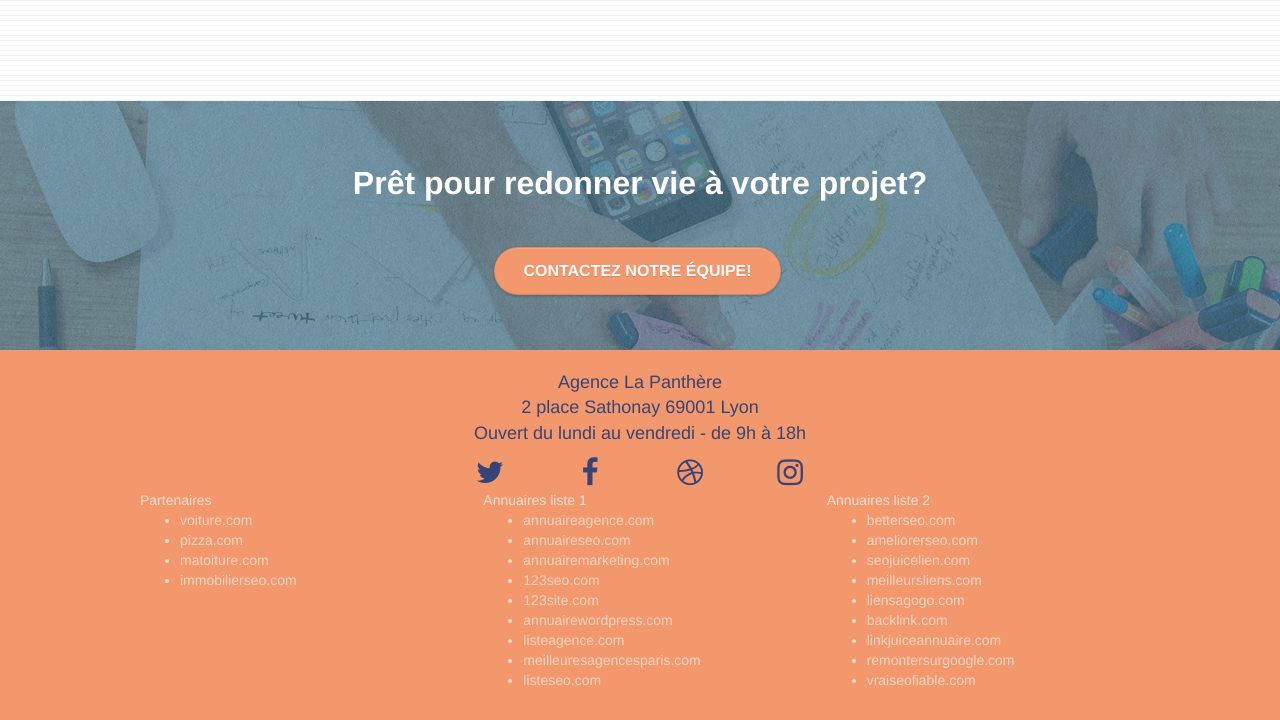
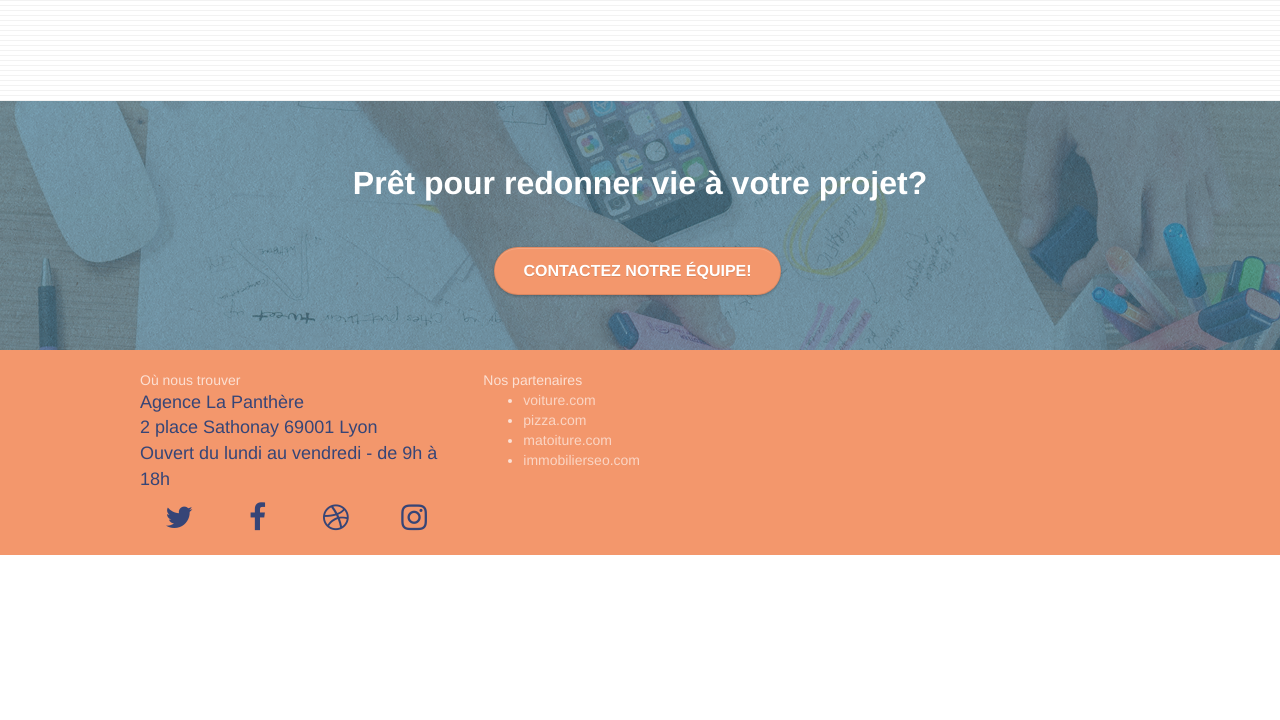
Before and after one commit to davicoll/Project_4, a plain HTML site: page index.html in a window 1280 px wide. Shown: the part 2750-3470 px from the top of the page. After the commit the page ends 3305 px from the top, so only its background shows below. Drawn offline with Linux system fonts and the light colour scheme.

Commit message:
form plus accueil

```diff
--- a/index.html
+++ b/index.html
@@ -220,10 +220,15 @@
 	<div class="container bloc-sm">
 		<div class="row">
 			<div class="col-sm-12">
-				<p class="text-center new-text">
+				<div class="row row-no-gutters social">
+
+				</div>
+				<div class="row">
+					<div class="col-sm-4">
+						Où nous trouver
+						<p class="new-text">
 							Agence La Panthère<br> 2 place Sathonay 69001 Lyon<br>Ouvert du lundi au vendredi - de 9h à 18h<br>
 						</p>
-				<div class="row row-no-gutters social">
 						<div class="col-sm-3">
 							<div class="text-center">
 								<a class="social" href="index.html"><span class="fa fa-twitter icon-md"></span></a>
@@ -245,9 +250,8 @@
 							</div>
 						</div>
 					</div>
-				<div class="row">
 					<div class="col-sm-4">
-						Partenaires
+						Nos partenaires
 						<ul>
 							<li><a href="voiture.com">voiture.com</a></li>
 							<li><a href="pizza.com">pizza.com</a></li>
@@ -255,34 +259,7 @@
 							<li><a href="immobilierseo.com">immobilierseo.com</a></li>
 						</ul>
 					</div>
-					<div class="col-sm-4">
-						Annuaires liste 1
-						<ul>
-							<li><a href="annuaireagence.com">annuaireagence.com</a></li>
-							<li><a href="annuaireseo.com">annuaireseo.com</a></li>
-							<li><a href="annuairemarketing.com">annuairemarketing.com</a></li>
-							<li><a href="123seoture.com">123seo.com</a></li>
-							<li><a href="123site.com">123site.com</a></li>
-							<li><a href="annuairewordpress.com">annuairewordpress.com</a></li>
-							<li><a href="listeagence.com">listeagence.com</a></li>
-							<li><a href="meilleuresagencesparis.com">meilleuresagencesparis.com</a></li>
-							<li><a href="listeseo.com">listeseo.com</a></li>
-						</ul>
-					</div>
-					<div class="col-sm-4">
-						Annuaires liste 2
-						<ul>
-							<li><a href="betterseo.com">betterseo.com</a></li>
-							<li><a href="ameliorerseo.com">ameliorerseo.com</a></li>
-							<li><a href="seojuicelien.com">seojuicelien.com</a></li>
-							<li><a href="meilleursliens.com">meilleursliens.com</a></li>
-							<li><a href="liensagogo.com">liensagogo.com</a></li>
-							<li><a href="backlink.com">backlink.com</a></li>
-							<li><a href="linkjuiceannuaire.com">linkjuiceannuaire.com</a></li>
-							<li><a href="remontersurgoogle.com">remontersurgoogle.com</a></li>
-							<li><a href="vraiseofiable.com">vraiseofiable.com</a></li>
-						</ul>
-					</div>
+
 				</div>
 			</div>
 		</div>
```
Also changed, not shown: page2.html (+16 -9 lines). Lines whose indentation alone changed are shown as unchanged.
